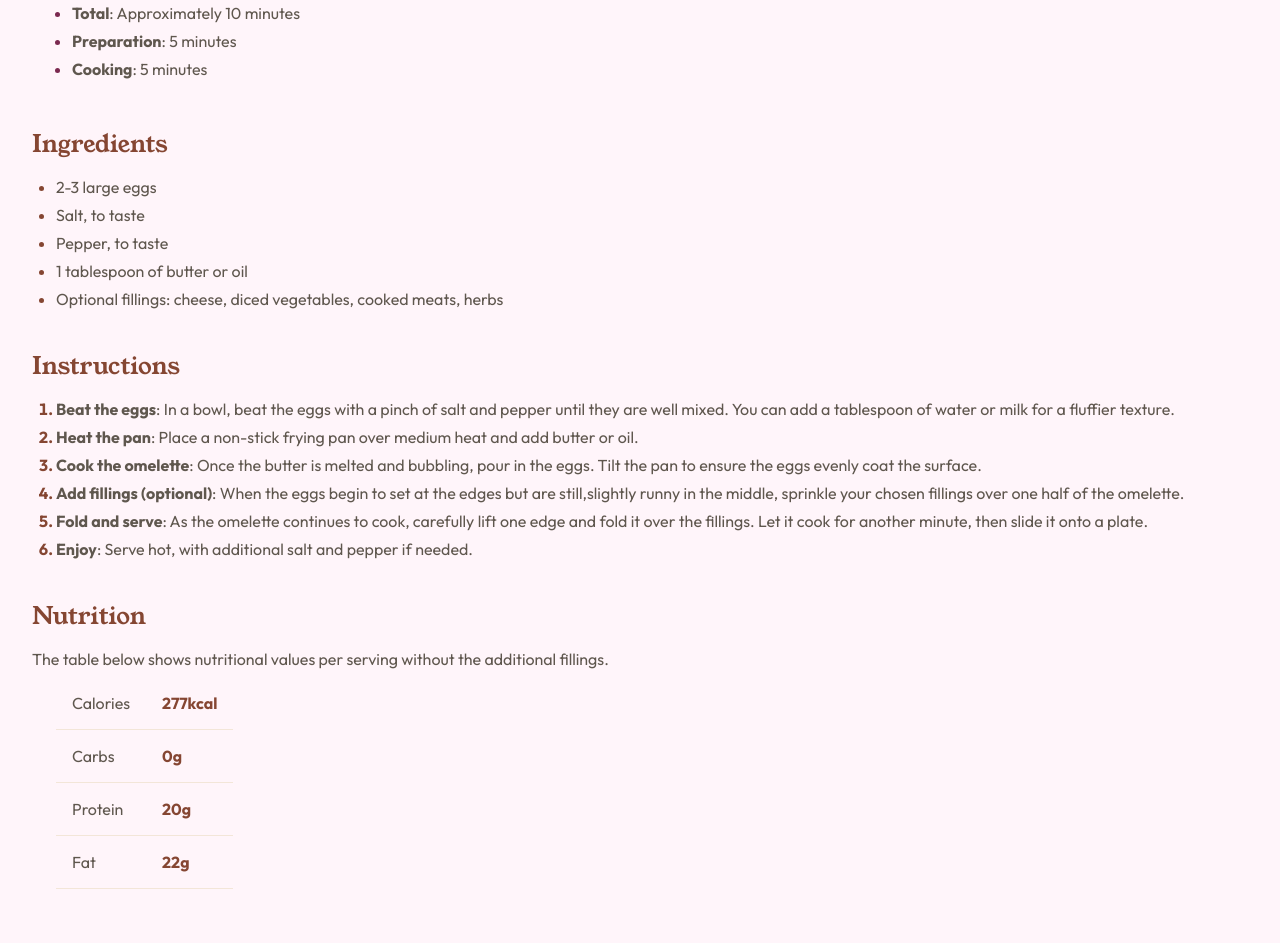
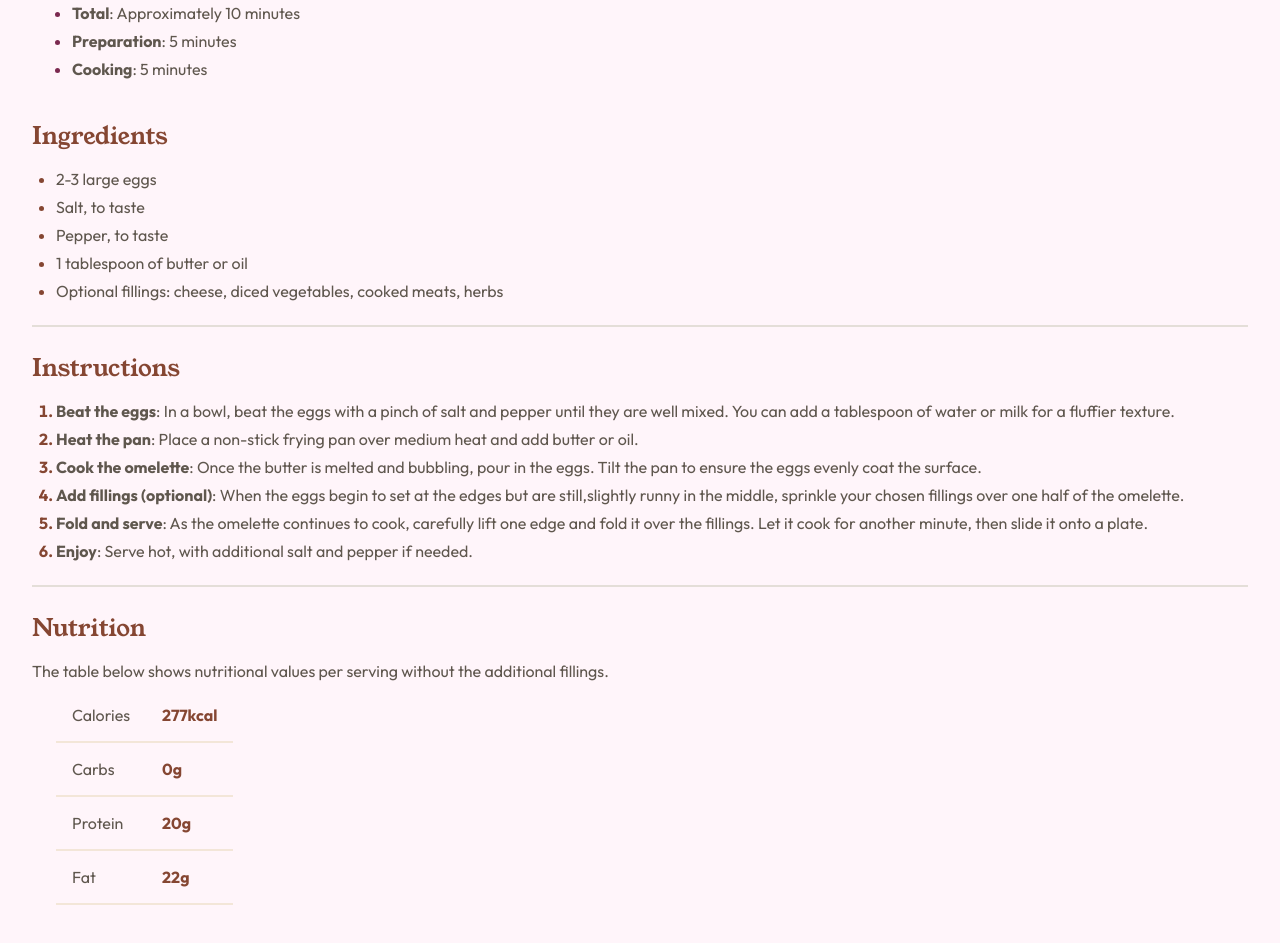
Before and after one commit to randi101/recipe-page-main, a plain HTML site: page index.html in a window 1280 px wide. Shown: the part 779-1722 px from the top of the page. Before the commit the page ends 1700 px from the top, so only its background shows below. Drawn offline with Linux system fonts and the light colour scheme.

Commit message:
Added the border in between the main sections

```diff
--- a/index.css
+++ b/index.css
@@ -75,7 +75,7 @@ header {
     display: flex;
     flex-direction: column;
     gap: 2rem;
-    margin-bottom: 2.5em;
+    margin-bottom: .5em;
 }
 
 .description h1 {
@@ -107,10 +107,17 @@ header {
 
 /* ******* Main ******* */
 
-main {
-    display: flex;
-    flex-direction: column;
-    gap: 2rem;
+main section {
+    padding: 1.5rem 0 1rem 0;
+    border-bottom: solid 2px var(--stone_150);
+}
+
+main section:first-child {
+    border-top: none;
+}
+
+main section:last-child {
+    border-bottom: none;
 }
 
 .ingridients ul,
@@ -150,7 +157,7 @@ li {
 }
 
 .nutrition td {
-    border-bottom: solid 1px var(--stone_100);
+    border-bottom: solid 2px var(--stone_100);
 }
 
 .nutrition table td:last-child {
```
